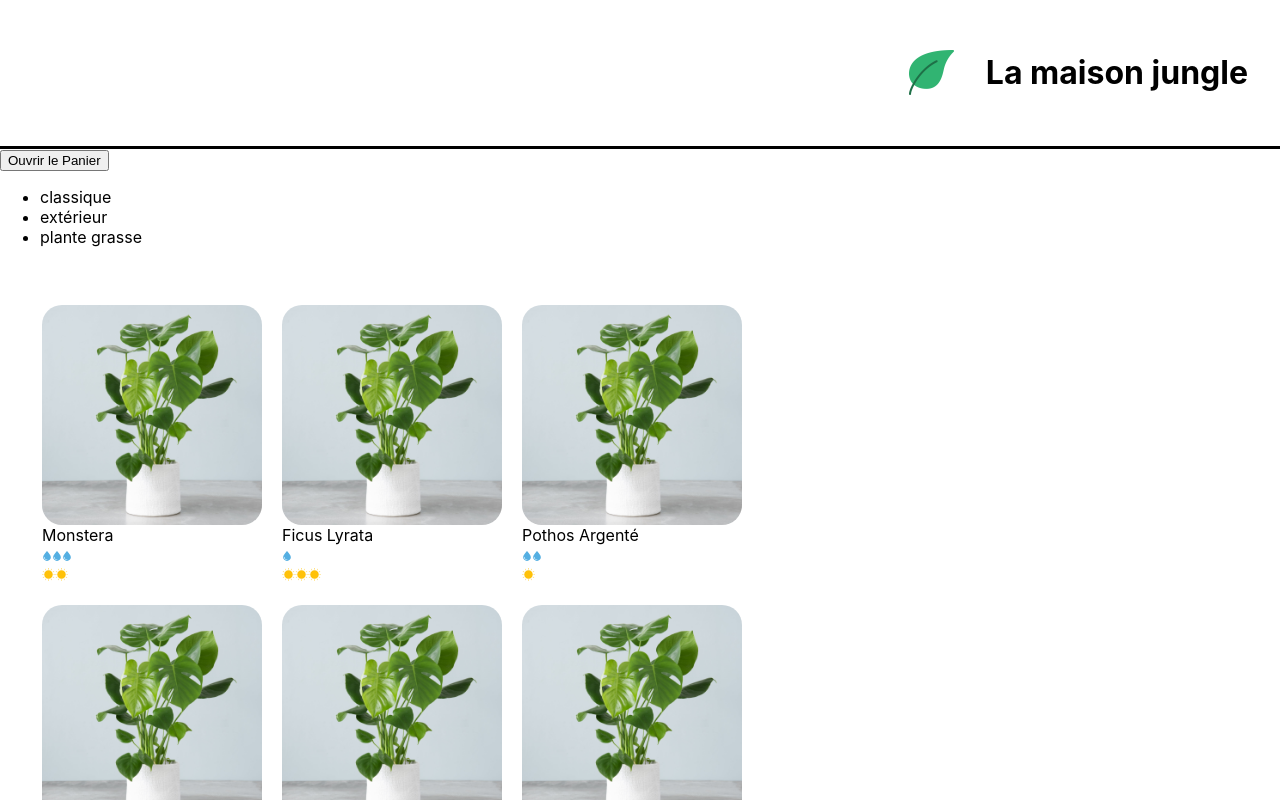
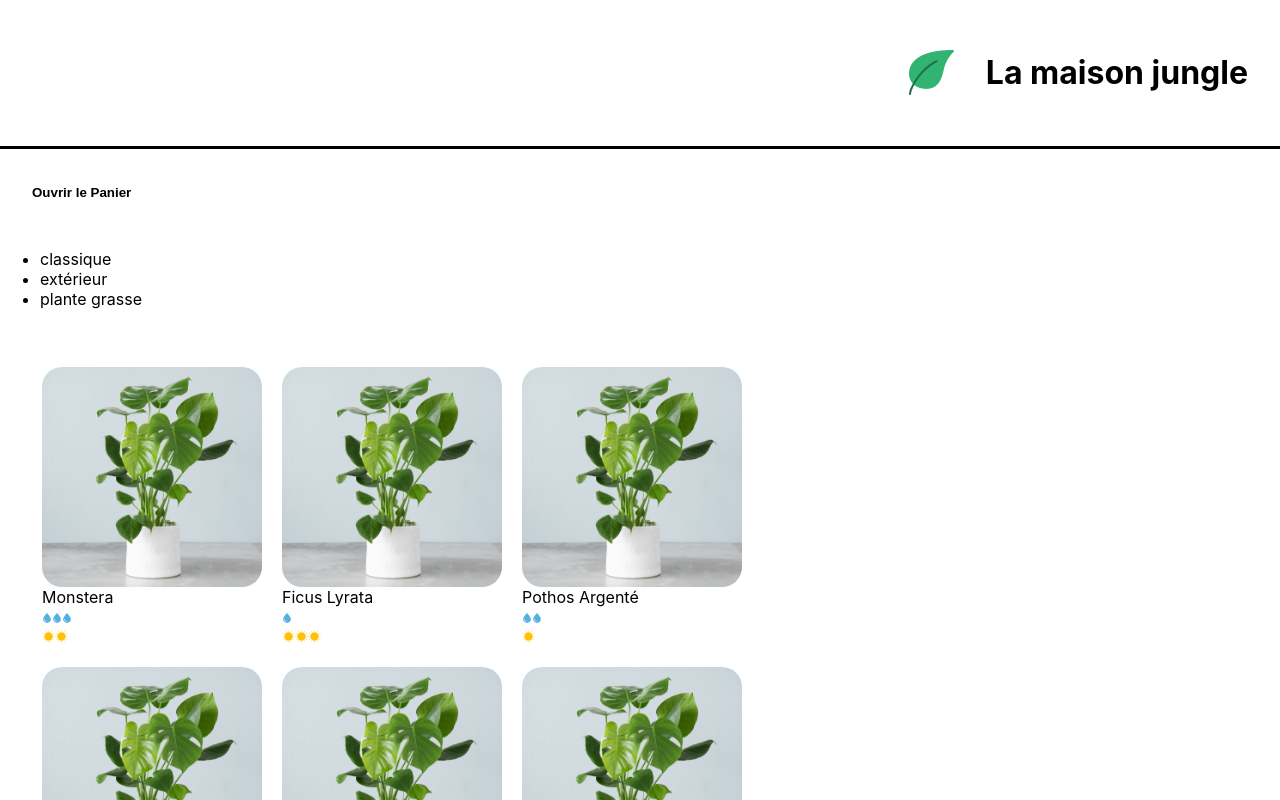
Before and after one commit to AlaskanMute/la-maison-jungle, a React (Create React App) app: page / in a window 1280 px wide. Shown: the top 800 px of the page. Built offline with nearby package versions, Linux system fonts and the light colour scheme.

Commit message:
add vider panier

```diff
--- a/src/components/Cart.js
+++ b/src/components/Cart.js
@@ -20,9 +20,17 @@ function Cart() {
                 </button>
             </div>
             <h3>Total : {monsteraPrice * cart}€</h3>
+			<button onClick={() => updateCart(0)}>Vider le panier</button>
         </div>
     ) : (
-        <button onClick={() => setIsOpen(true)}>Ouvrir le Panier</button>
+		<div className='lmj-cart-closed'>
+			<button
+				className='lmj-cart-toggle-button'
+				onClick={() => setIsOpen(true)}
+			>
+				Ouvrir le Panier
+			</button>
+		</div>
     )
 }
 
```
